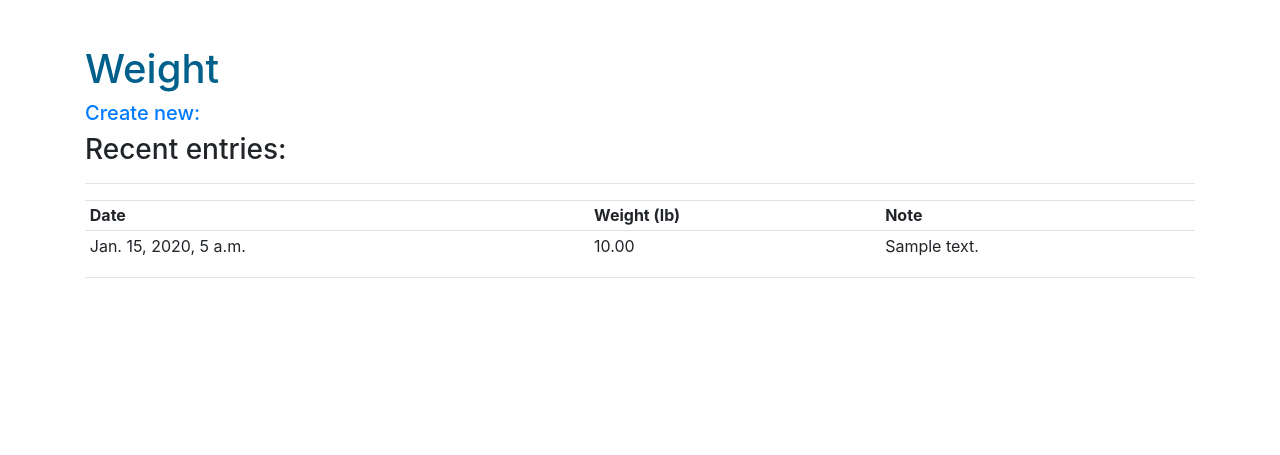
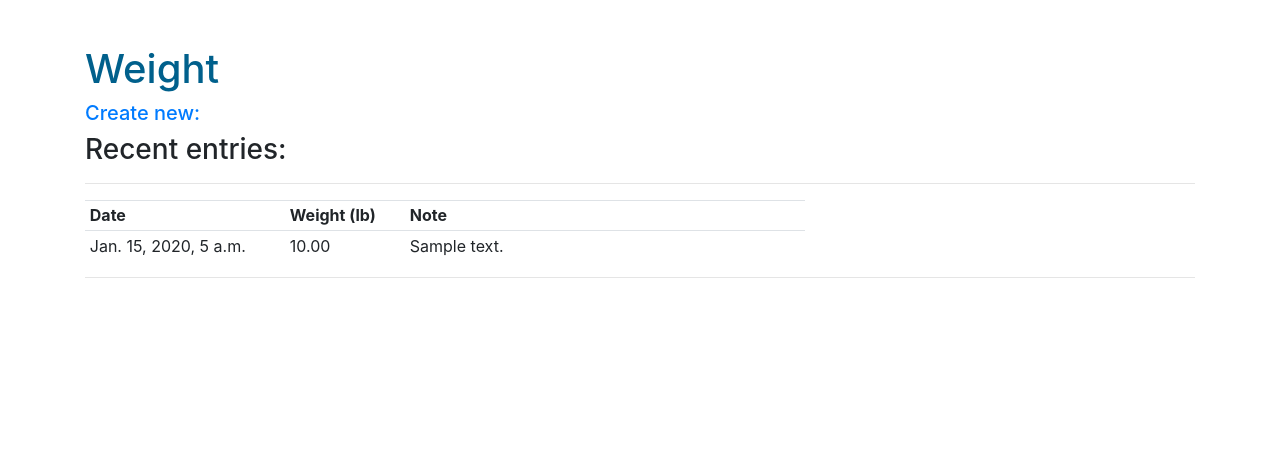
Before and after one commit to aceh40/aceh40_djournal, a Django app: page /weight/ in a window 1280 px wide. Shown: the part 171-626 px from the top of the page. Run offline with Django 3.2, Linux system fonts and the light colour scheme; a user stored in the database is signed in; tables that the repository leaves empty hold one stand-in row (values such as "Sample post"); some libraries are stand-ins or nearby versions.

```diff
--- a/journal/templates/journal/weight_list.html
+++ b/journal/templates/journal/weight_list.html
@@ -8,11 +8,11 @@
     <hr/>
     {% if weight %}
 
-        <table class="table table-borderless table-sm">
+        <table class="table table-borderless table-sm" style="display: block">
             <tr>
-                <th>Date</th>
-                <th>Weight (lb)</th>
-                <th>Note</th>
+                <th style="width:200px">Date</th>
+                <th style="width:120px">Weight (lb)</th>
+                <th style="width:400px">Note</th>
             </tr>
             {% for weight_entry in weight %}
             <tr>
```
Also changed, not shown: wip_code/weight_history.py (added, +24 -0 lines).
